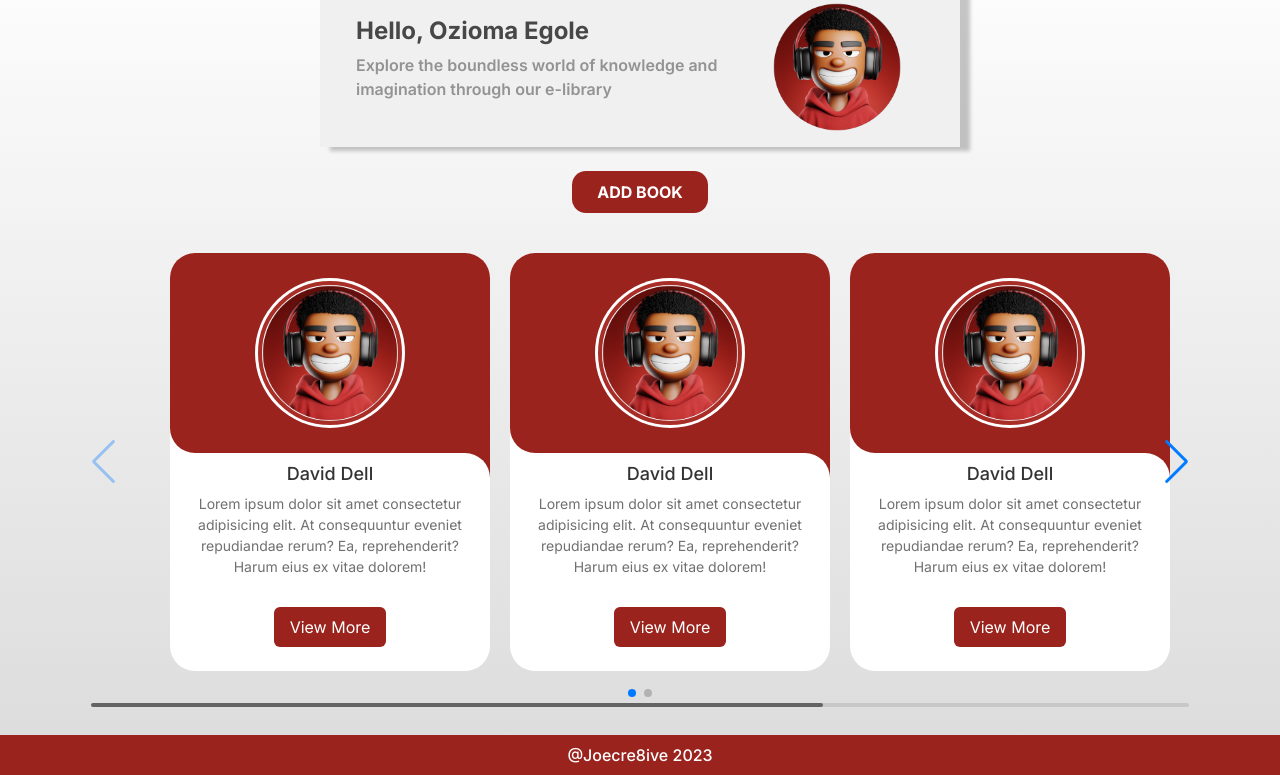
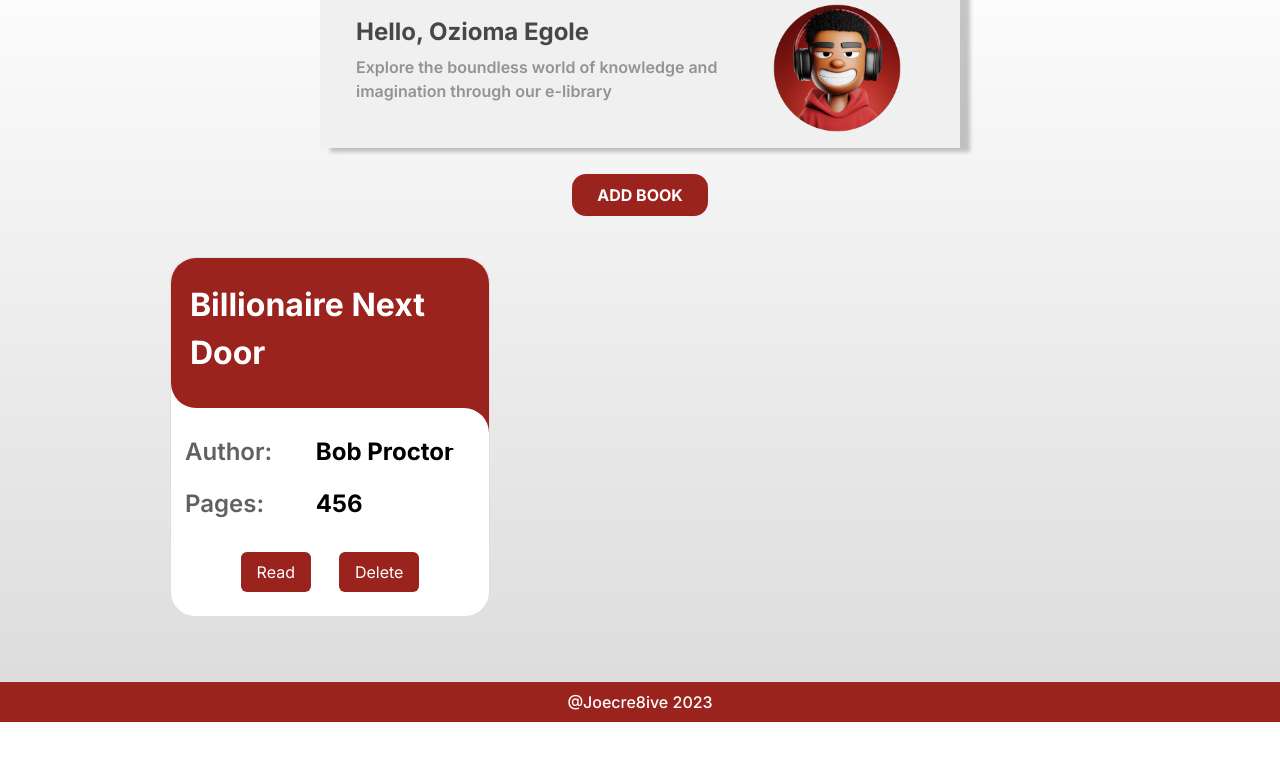
Before and after one commit to Ozioma45/Odins_Projects, a plain HTML site: page E-Library/index.html in a window 1280 px wide. Shown: the part 78-853 px from the top of the page. After the commit the page ends 800 px from the top, so only its background shows below. Drawn offline with nearby package versions, Linux system fonts and the light colour scheme.

Commit message:
duplicating the main div to change and record the books

```diff
--- a/E-Library/index.html
+++ b/E-Library/index.html
@@ -85,63 +85,39 @@
 
         <!--ADD BUTTON-->
         <div class="container d-flex justify-content-center addBtn mt-4">
-            <button class="btn px-4 py-2">ADD BOOK</button>
+            <button class="btn px-4 py-2" onclick="change()" >ADD BOOK</button>
         </div>
 
         <!--Book 2-->
         <div class="slide-container swiper">
           <div class="slide-content">
-              <div class="card-wrapper swiper-wrapper">
-                  <div class="card swiper-slide">
+              <div class="card-wrapper swiper-wrapper" id="wrap">
+                  <div class="card swiper-slide" id="main-card">
                       <div class="image-content">
                           <span class="overlay"></span>
 
-                          <div class="card-image">
-                              <img src="img/user.png" alt="profile icon" class="card-img">
+                          <div class="card-image d-flex justify-content-center align-items-center">
+                              <div class="card-title">Billionaire Next Door</div>
                           </div>
                       </div>
 
                       <div class="card-content">
-                              <h2 class="name">David Dell</h2>
-                              <p class="description">Lorem ipsum dolor sit amet consectetur adipisicing elit. At consequuntur eveniet repudiandae rerum? Ea, reprehenderit? Harum eius ex vitae dolorem!</p>
+                             <div class="row">
+                                <div class="col-5 person">
+                                    <p>Author:</p>
+                                    <p>Pages:</p>
+                                </div>
+                                <div class="col-7 person">
+                                    <p id="author">Bob Proctor</p>
+                                    <p id="pages">456</p>
+                                </div>
+                             </div>
 
-                              <button class="button">View More</button>
-
-                          </div>
-                  </div>
-                  <div class="card swiper-slide">
-                      <div class="image-content">
-                          <span class="overlay"></span>
-
-                          <div class="card-image">
-                              <img src="img/user.png" alt="profile icon" class="card-img">
-                          </div>
+                             <div class="btn-conts d-flex justify-content-center">
+                                <button class="read-btn button">Read</button>
+                                <button class="del-btn button">Delete</button>
+                             </div>
                       </div>
-
-                      <div class="card-content">
-                              <h2 class="name">David Dell</h2>
-                              <p class="description">Lorem ipsum dolor sit amet consectetur adipisicing elit. At consequuntur eveniet repudiandae rerum? Ea, reprehenderit? Harum eius ex vitae dolorem!</p>
-
-                              <button class="button">View More</button>
-
-                          </div>
-                  </div>
-                  <div class="card swiper-slide">
-                      <div class="image-content">
-                          <span class="overlay"></span>
-
-                          <div class="card-image">
-                              <img src="img/user.png" alt="profile icon" class="card-img">
-                          </div>
-                      </div>
-
-                      <div class="card-content">
-                              <h2 class="name">David Dell</h2>
-                              <p class="description">Lorem ipsum dolor sit amet consectetur adipisicing elit. At consequuntur eveniet repudiandae rerum? Ea, reprehenderit? Harum eius ex vitae dolorem!</p>
-
-                              <button class="button">View More</button>
-
-                          </div>
                   </div>
 
               </div>
--- a/E-Library/script.js
+++ b/E-Library/script.js
@@ -24,3 +24,22 @@ var swiper = new Swiper(".slide-content", {
       clickable: true,
     },
   });
+
+  //duplicating the div
+
+  function change(){
+    //Getting the div to be cloned
+    const target = document.getElementById("main-card");
+
+    /*creates a new element (copyElement) that is an exact replica of the target element, including
+    all of its child elements and their contents. It effectively duplicates the entire structure and content within */
+    const copyElement = target.cloneNode(true);
+
+    // Access the paragraph element within the cloned div
+    const paragraphInClone = copyElement.querySelector("p");
+
+// Update the text content of the paragraph
+  paragraphInClone.textContent = "New text for the paragraph";
+
+    document.getElementById("wrap").appendChild(copyElement);
+  }
--- a/E-Library/style.css
+++ b/E-Library/style.css
@@ -116,30 +116,6 @@ form {
     border-radius: 14px;
   }
 
-
-  /*Books 1*/
-  .btn-card{
-    background-color: #9A231D;
-    color: white;
-  }
-
-  .card{
-    background-color: #D9D9D9;
-    border: none;
-  }
-
-  .item{
-    margin-right: 5rem;
-  }
-  /*FOOTER*/
-  .footer{
-    width: 100%;
-    background-color: #9A231D;
-    font-weight: 500;
-    color: #ffffff;
-  }
-
-
   /*Book 2*/
 
 .slide-container{
@@ -159,19 +135,19 @@ form {
   background-color: #fff;
 }
 
-.image-content,
+
 .card-content{
   padding: 10px 14px;
+
+}
+
+.image-content{
   display: flex;
   flex-direction: column;
   align-items: center;
-  padding: 10px 14px;
-}
-
-.image-content{
   row-gap: 5px;
   position: relative;
-  padding: 25px 0;
+  /* padding: 25px 0; */
 }
 
 .overlay{
@@ -202,19 +178,15 @@ form {
 
 .card-image{
   position: relative;
-  width: 150px;
+  width: 90%;
   height: 150px;
-  border-radius: 50%;
-  background-color: #fff;
   padding: 3px;
 }
 
-.card-image .card-img{
-  height: 100%;
-  width: 100%;
-  object-fit: cover;
-  border-radius: 50%;
-  border: 4px solid  #aa2e28;
+.card-image .card-title{
+  font-weight: 700;
+  font-size: 2rem;
+  color: #fff;
 }
 
 .name{
@@ -229,7 +201,7 @@ form {
   text-align: center;
 }
 
-.button{
+ .button{
   border: none;
   color: #fff;
   font-size: 16px;
@@ -245,7 +217,31 @@ form {
   background: #265Df2;
 }
 
+.btn-conts{
+  width: 100%;
+}
 
+
+.person p{
+  font-size: 1.5rem;
+  font-weight: 600;
+  color: #616161;
+  margin: 1rem 0;
+}
+
+#author,#pages{
+  color: #000000;
+  font-weight: 700;
+}
+
+
+  /*FOOTER*/
+  .footer{
+    width: 100%;
+    background-color: #9A231D;
+    font-weight: 500;
+    color: #ffffff;
+  }
 
 
 
```
